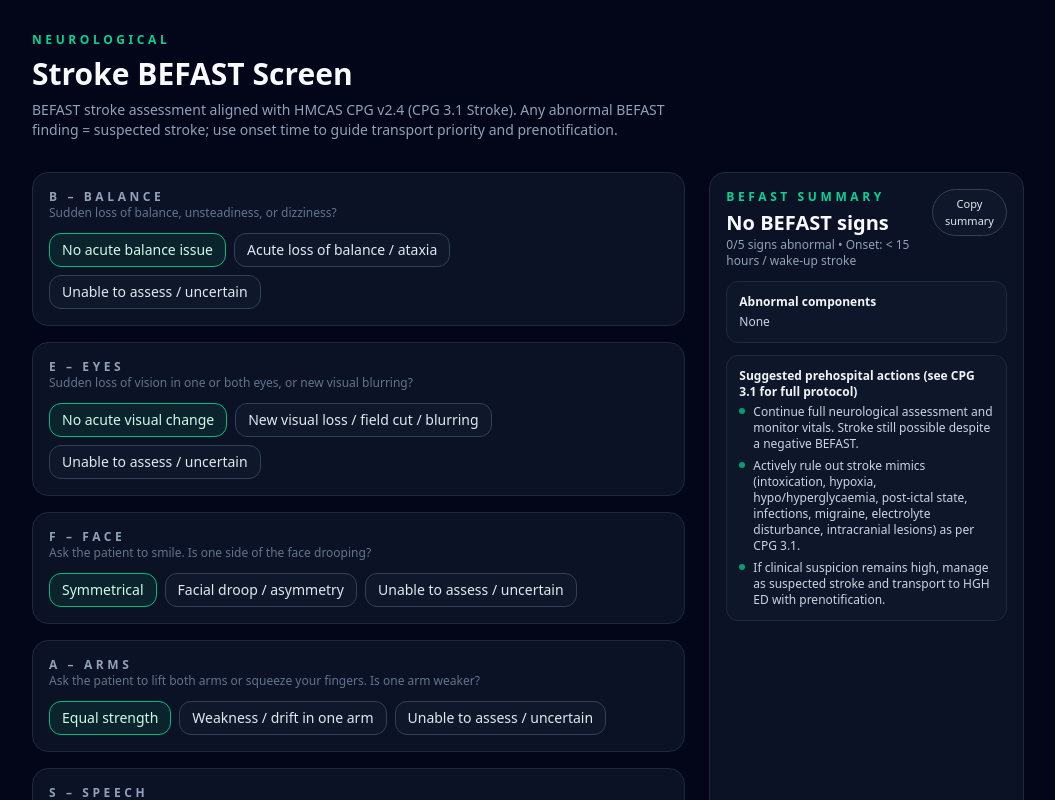
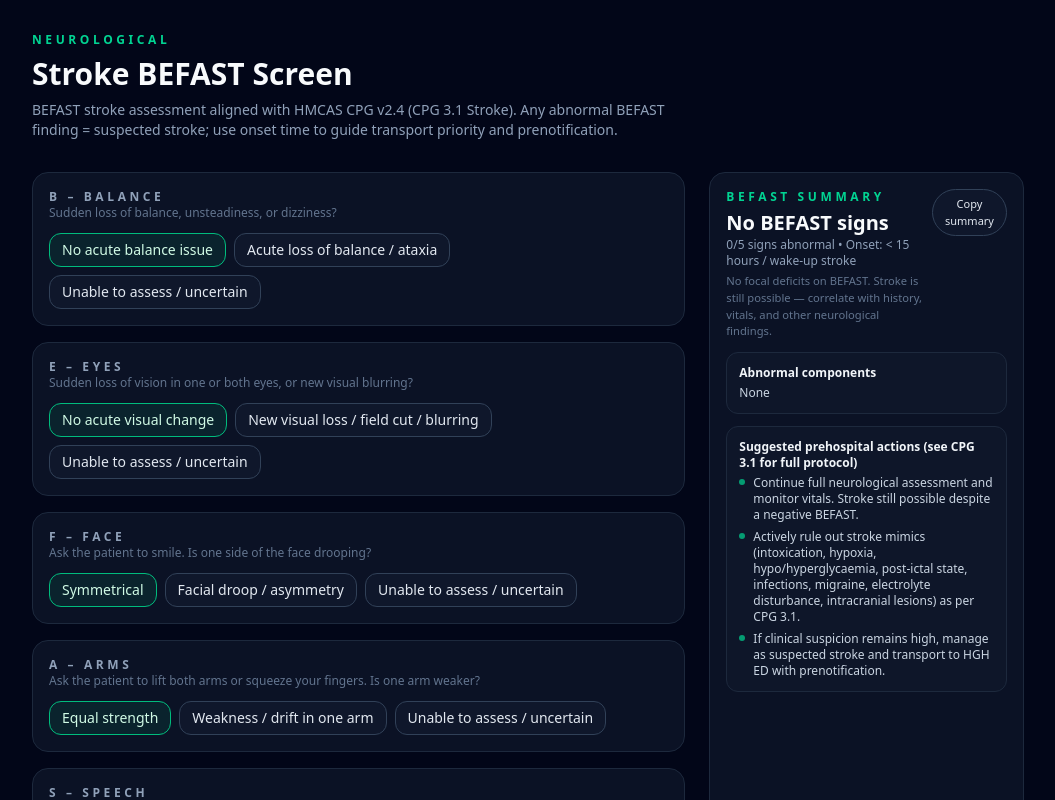
Before and after one commit to drixle08/Ambulance-App, a Next.js app: page /tools/stroke in a window 1280 px wide. Shown: the top 800 px of the page, without its empty margins (112-1167 px from the left). Built offline with nearby package versions, Linux system fonts and the light colour scheme.

Commit message:
Use BEFAST classification explanation text in UI

```diff
--- a/app/tools/stroke/page.tsx
+++ b/app/tools/stroke/page.tsx
@@ -362,6 +362,9 @@
                 <p className="text-xs text-slate-400">
                   {abnormalCount}/5 signs abnormal • Onset: {onsetText}
                 </p>
+                  <p className="text-[0.7rem] text-slate-500 mt-1">
+                   {classificationExplanation}
+                </p>
               </div>
               <CopySummaryButton summaryText={summaryText} />
             </div>
```
